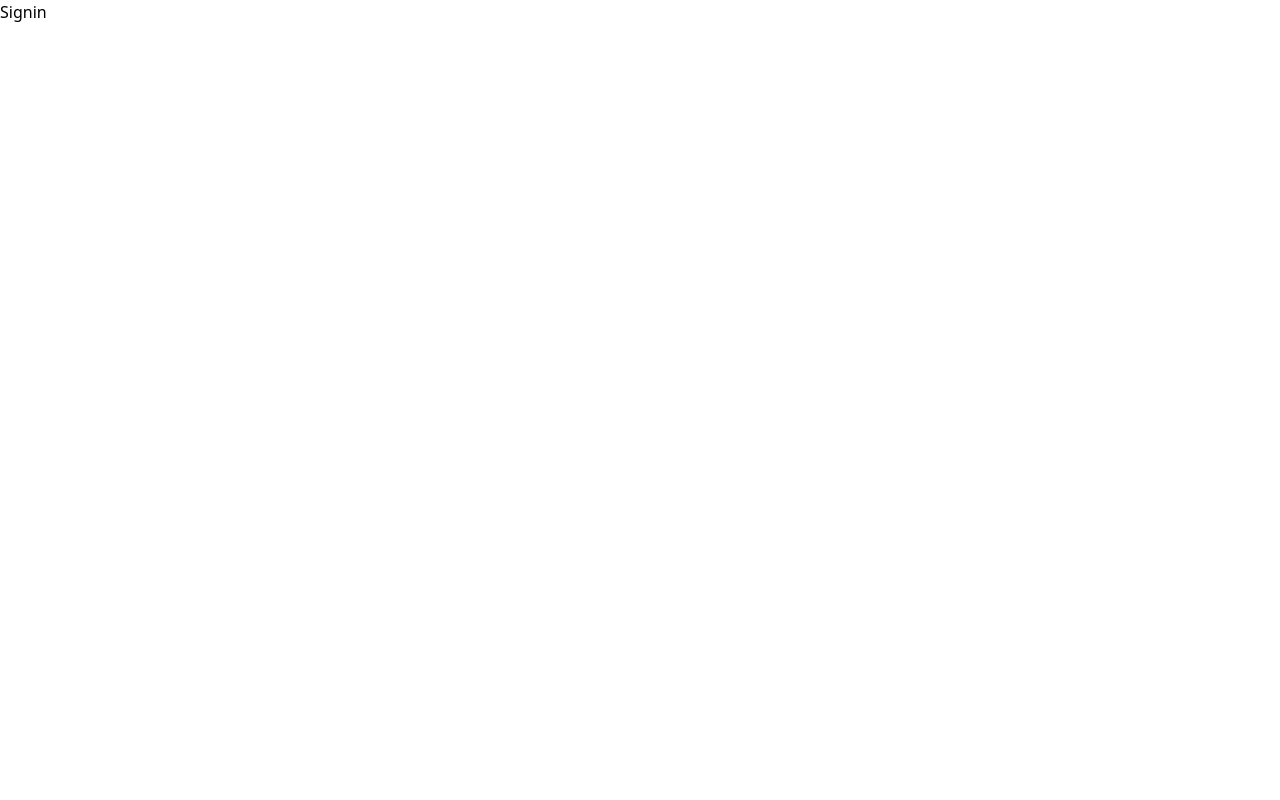
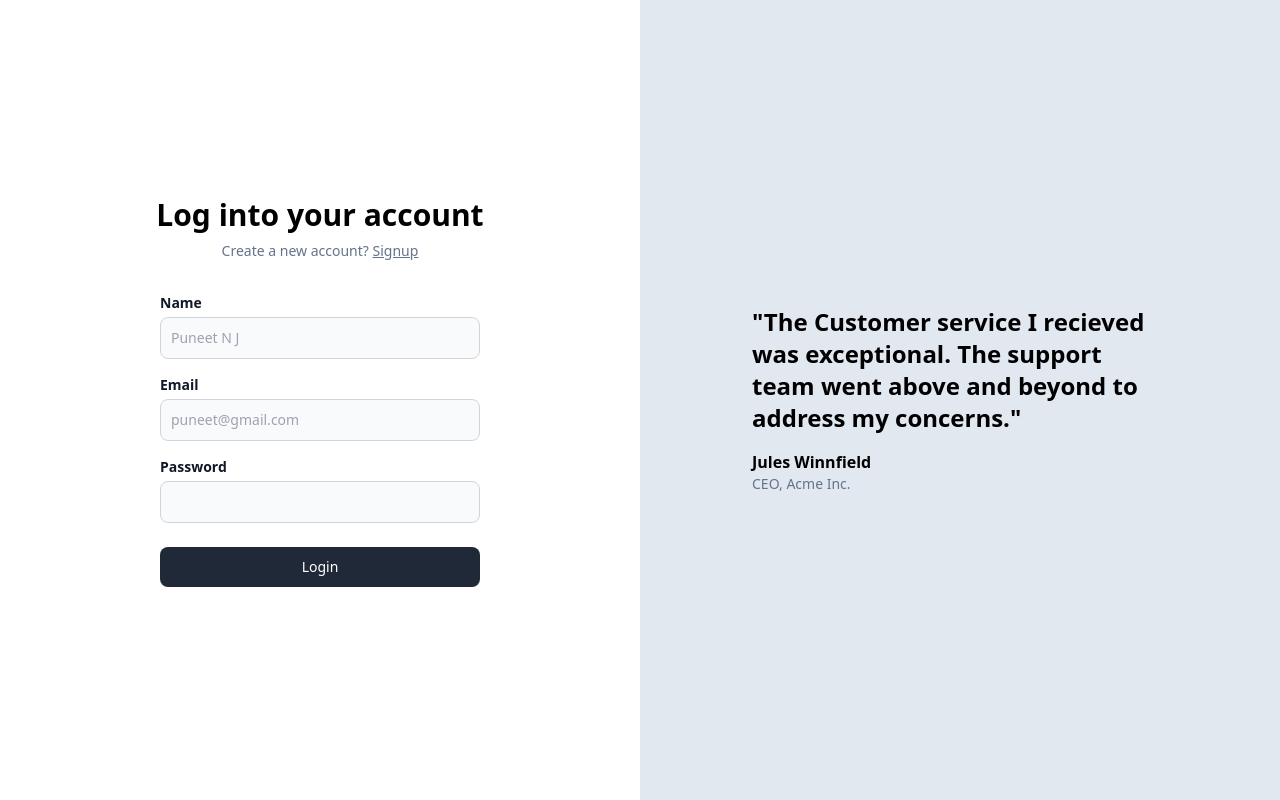
Before and after one commit to Puneet-NJ/Cohort, a React (Vite) app in the folder week-13/medium/frontend/: page /signin in a window 1280 px wide. Built offline with nearby package versions, Linux system fonts and the light colour scheme.

Commit message:
Did signup and signin route css

```diff
--- a/week-13/medium/frontend/src/components/Auth.tsx
+++ b/week-13/medium/frontend/src/components/Auth.tsx
@@ -1,32 +1,66 @@
 import { Link } from "react-router-dom";
 import LabelledInput from "./LabelledInput";
+import { UserSignup } from "@puneet_nj/medium-common";
+import { useState } from "react";
 
-const Auth = () => {
+type FormType = {
+	isSignin: true | false;
+};
+
+const Auth = ({ isSignin }: FormType) => {
+	const [inputs, setInputs] = useState<UserSignup>({
+		email: "",
+		password: "",
+		name: "",
+	});
+
 	return (
-		<div className="flex flex-col justify-center items-center">
+		<div className="flex flex-col justify-center items-center h-full">
+			{/* <div className="bg-red-300"> */}
 			<div className="text-center">
-				<h1 className="text-3xl font-bold">Create an account</h1>
-				<p className="text-slate-500 font-medium text-sm">
-					Already have an account?{" "}
-					<Link className="underline" to={"/signin"}>
-						Login
+				<h1 className="text-3xl font-bold">
+					{isSignin ? "Log into your account" : "Create an account"}
+				</h1>
+				<p className="text-slate-500 font-medium text-sm my-2">
+					{isSignin ? "Create a new account?" : "Already have an account?"}{" "}
+					<Link className="underline" to={isSignin ? "/signup" : "/signin"}>
+						{isSignin ? "Signup" : "Login"}
 					</Link>
 				</p>
 			</div>
 
-			<div>
-				<LabelledInput />
-				<LabelledInput />
-				<LabelledInput />
+			<div className="my-2 w-1/2">
+				<LabelledInput
+					label={"Name"}
+					placeholder={"Puneet N J"}
+					onChange={(e) => {
+						setInputs((prev) => ({ ...prev, name: e.target.value }));
+					}}
+				/>
+				<LabelledInput
+					label={"Email"}
+					placeholder={"puneet@gmail.com"}
+					onChange={(e) => {
+						setInputs((prev) => ({ ...prev, email: e.target.value }));
+					}}
+				/>
+				<LabelledInput
+					label={"Password"}
+					type={"password"}
+					onChange={(e) => {
+						setInputs((prev) => ({ ...prev, password: e.target.value }));
+					}}
+				/>
+
+				<button
+					type="button"
+					className="w-full my-2 text-white bg-gray-800 hover:bg-gray-900 focus:outline-none  font-medium rounded-lg text-sm px-5 py-2.5 me-2 mb-2 dark:bg-gray-800 dark:hover:bg-gray-700 dark:focus:ring-gray-700 dark:border-gray-700"
+				>
+					{isSignin ? "Login" : "Signup"}
+				</button>
 			</div>
-
-			<button
-				type="button"
-				className="text-white bg-gray-800 hover:bg-gray-900 focus:outline-none focus:ring-4 focus:ring-gray-300 font-medium rounded-lg text-sm px-5 py-2.5 me-2 mb-2 dark:bg-gray-800 dark:hover:bg-gray-700 dark:focus:ring-gray-700 dark:border-gray-700"
-			>
-				Dark
-			</button>
 		</div>
+		// </div>
 	);
 };
 
--- a/week-13/medium/frontend/src/components/LabelledInput.tsx
+++ b/week-13/medium/frontend/src/components/LabelledInput.tsx
@@ -1,18 +1,28 @@
-const LabelledInput = () => {
+import { ChangeEvent } from "react";
+
+interface Props {
+	label: string;
+	placeholder?: string;
+	onChange: (e: ChangeEvent<HTMLInputElement>) => void;
+	type?: "password";
+}
+
+const LabelledInput = ({ label, placeholder, onChange, type }: Props) => {
 	return (
-		<div>
+		<div className="my-4">
 			<label
-				htmlFor="first_name"
-				className="block mb-2 text-sm font-medium text-gray-900"
+				htmlFor={label}
+				className="block mb-1 text-sm font-semibold text-gray-900"
 			>
-				First name
+				{label}
 			</label>
 			<input
-				type="text"
-				id="first_name"
+				type={type || "text"}
+				id={label}
 				className="bg-gray-50 border border-gray-300 text-gray-900 text-sm rounded-lg focus:ring-blue-500 focus:border-blue-500 block w-full p-2.5 "
-				placeholder="John"
+				placeholder={placeholder}
 				required
+				onChange={onChange}
 			/>
 		</div>
 	);
--- a/week-13/medium/frontend/src/pages/Signin.tsx
+++ b/week-13/medium/frontend/src/pages/Signin.tsx
@@ -1,5 +1,17 @@
+import Auth from "../components/Auth";
+import Quote from "../components/Quote";
+
 const Signin = () => {
-	return <div>Signin</div>;
+	return (
+		<div className="h-screen grid grid-cols-1 lg:grid-cols-2">
+			<div>
+				<Auth isSignin={true} />
+			</div>
+			<div className="hidden lg:block">
+				<Quote />
+			</div>
+		</div>
+	);
 };
 
 export default Signin;
--- a/week-13/medium/frontend/src/pages/Signup.tsx
+++ b/week-13/medium/frontend/src/pages/Signup.tsx
@@ -3,11 +3,11 @@ import Quote from "../components/Quote";
 
 const Signup = () => {
 	return (
-		<div className="h-screen grid grid-cols-2">
+		<div className="h-screen grid grid-cols-1 lg:grid-cols-2">
 			<div>
-				<Auth />
+				<Auth isSignin={false} />
 			</div>
-			<div className="invisible lg:visible">
+			<div className="hidden lg:block">
 				<Quote />
 			</div>
 		</div>
```
